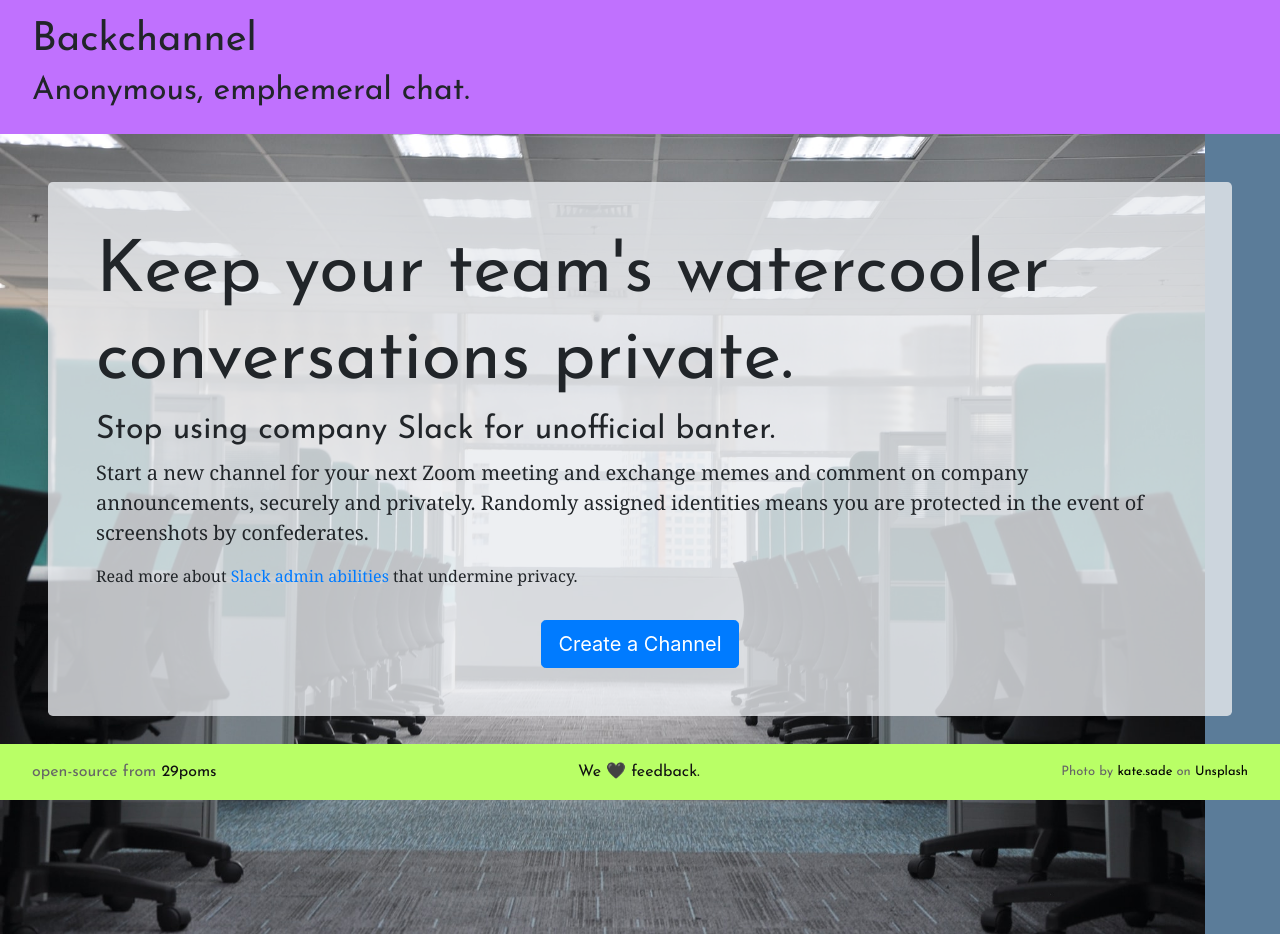
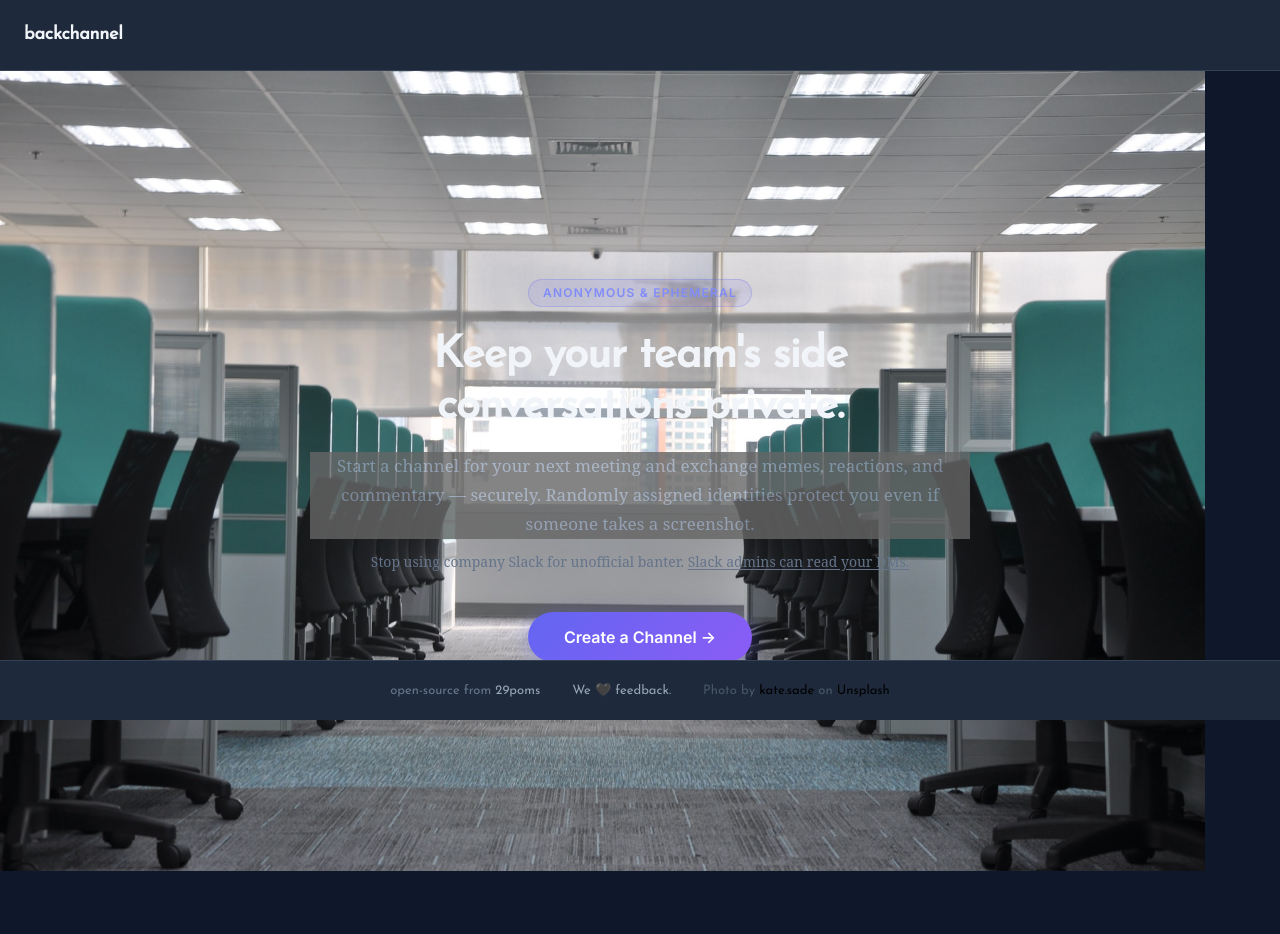
Before and after one commit to vegetabill/backchannel, a React (Create React App) app in the folder packages/backchannel-web/: page / in a window 1280 px wide. After the commit the page ends 871 px from the top, so only its background shows below. Built offline with nearby package versions, Linux system fonts and the light colour scheme; no server answers.

Commit message:
styling suggestions from claude plus some manual tweaks

```diff
--- a/packages/backchannel-web/public/index.html
+++ b/packages/backchannel-web/public/index.html
@@ -12,7 +12,7 @@
       content="Web site created using create-react-app"
     />
     <link
-      href="https://fonts.googleapis.com/css2?family=Josefin+Sans&family=Noto+Serif&display=swap"
+      href="https://fonts.googleapis.com/css2?family=Inter:wght@400;500;600;700&family=Josefin+Sans&display=swap"
       rel="stylesheet"
     />
     <title>backchannel</title>
--- a/packages/backchannel-web/src/pages/HomePage.tsx
+++ b/packages/backchannel-web/src/pages/HomePage.tsx
@@ -1,6 +1,5 @@
 import React from "react";
 import { Link } from "react-router-dom";
-import { Jumbotron } from "reactstrap";
 import Routes from "../Routes";
 import Footer from "../components/Footer";
 
@@ -8,37 +7,33 @@ function HomePage() {
   return (
     <>
       <header>
-        <h1>Backchannel</h1>
-        <h2>Anonymous, emphemeral chat.</h2>
+        <div style={{ padding: "0.75rem 1.5rem" }}>
+          <h1 style={{ margin: 0, fontSize: "1.125rem", fontWeight: 700, color: "#f1f5f9", letterSpacing: "-0.01em" }}>
+            backchannel
+          </h1>
+        </div>
       </header>
       <main className="landing">
-        <Jumbotron>
-          <h1 className="display-3">
-            Keep your team's watercooler conversations private.
-          </h1>
-          <h2>Stop using company Slack for unofficial banter.</h2>
-          <p className="lead">
-            Start a new channel for your next Zoom meeting and exchange memes
-            and comment on company announcements, securely and privately.
-            Randomly assigned identities means you are protected in the event of
-            screenshots by confederates.
+        <div className="hero">
+          <span className="hero__eyebrow">Anonymous &amp; Ephemeral</span>
+          <h2 className="hero__title">
+            Keep your team's side conversations private.
+          </h2>
+          <p className="hero__subtitle">
+            Start a channel for your next meeting and exchange memes, reactions,
+            and commentary — securely. Randomly assigned identities protect you
+            even if someone takes a screenshot.
           </p>
-          <p>
-            Read more about{" "}
+          <p className="hero__fine-print">
+            Stop using company Slack for unofficial banter.{" "}
             <a href="https://nypost.com/2018/03/22/slack-will-allow-employers-to-read-your-private-messages/">
-              Slack admin abilities
-            </a>{" "}
-            that undermine privacy.
+              Slack admins can read your DMs.
+            </a>
           </p>
-          <form>
-            <Link
-              className="btn btn-primary btn-lg"
-              to={Routes.CREATE_CHANNEL.build()}
-            >
-              Create a Channel
-            </Link>
-          </form>
-        </Jumbotron>
+          <Link className="hero__cta" to={Routes.CREATE_CHANNEL.build()}>
+            Create a Channel →
+          </Link>
+        </div>
       </main>
       <Footer>
         <>
--- a/packages/backchannel-web/src/style/App.css
+++ b/packages/backchannel-web/src/style/App.css
@@ -1,122 +1,339 @@
-.outgoingMessage {
-  color: gray;
+/* === Global === */
+*, *::before, *::after {
+  box-sizing: border-box;
+}
+
+body {
+  font-family: 'Inter', 'Josefin Sans', -apple-system, BlinkMacSystemFont, 'Segoe UI', sans-serif;
+  background-color: #0f172a;
+  color: #f1f5f9;
+  margin: 0;
+}
+
+a {
+  color: #818cf8;
+  text-decoration: none;
+}
+
+a:hover {
+  color: #a5b4fc;
+  text-decoration: underline;
+}
+
+/* === Header === */
+header {
+  background-color: #1e293b;
+  border-bottom: 1px solid #334155;
+  padding: 0.75rem 0;
+  position: sticky;
+  top: 0;
+  z-index: 100;
+}
+
+header h2 {
+  font-size: 1rem;
+  margin: 0;
+  display: flex;
+  align-items: center;
+  gap: 0.5rem;
+  color: #f1f5f9;
+}
+
+.header--disconnected {
+  background-color: #1e293b;
+  border-bottom: 2px solid #ef4444;
+}
+
+.header--disconnected h2 {
+  color: #fca5a5;
+}
+
+.header--disconnected a {
+  color: #f87171;
+}
+
+/* === Main === */
+main {
+  background-color: #0f172a;
+  min-height: calc(100vh - 64px);
+  padding-bottom: 7rem;
+}
+
+.channel--readonly {
+  background-color: #0d1117;
+}
+
+main.channel--readonly .alert {
+  background-color: #1e293b;
+  color: #94a3b8;
+  border: 1px solid #334155;
+}
+
+main.channel--readonly img {
+  filter: grayscale(100%);
 }
 
 main.channel--readonly .avatar {
-  filter: grayscale();
+  filter: grayscale(1);
 }
 
+/* === Landing page === */
+.landing {
+  display: flex;
+  flex-direction: column;
+  align-items: center;
+  justify-content: center;
+  min-height: calc(100vh - 120px);
+  padding: 2rem;
+}
+
+.hero {
+  max-width: 660px;
+  text-align: center;
+}
+
+.hero__eyebrow {
+  display: inline-block;
+  font-size: 0.75rem;
+  font-weight: 600;
+  letter-spacing: 0.1em;
+  text-transform: uppercase;
+  color: #818cf8;
+  background: rgba(99, 102, 241, 0.1);
+  border: 1px solid rgba(99, 102, 241, 0.25);
+  border-radius: 9999px;
+  padding: 0.25rem 0.875rem;
+  margin-bottom: 1.5rem;
+}
+
+.hero__title {
+  font-size: 2.75rem;
+  font-weight: 700;
+  color: #f1f5f9;
+  line-height: 1.15;
+  margin-bottom: 1.25rem;
+  letter-spacing: -0.02em;
+}
+
+.hero__subtitle {
+  font-size: 1.0625rem;
+  color: #94a3b8;
+  margin-bottom: 0.75rem;
+  line-height: 1.7;
+  background-color: #666;
+  opacity: 80%;
+}
+
+.hero__fine-print {
+  font-size: 0.875rem;
+  color: #64748b;
+  margin-bottom: 2.5rem;
+}
+
+.hero__fine-print a {
+  color: #64748b;
+  text-decoration: underline;
+  text-underline-offset: 2px;
+}
+
+.hero__fine-print a:hover {
+  color: #94a3b8;
+}
+
+.hero__cta {
+  display: inline-flex;
+  align-items: center;
+  gap: 0.5rem;
+  background: linear-gradient(135deg, #6366f1 0%, #8b5cf6 100%);
+  color: #fff !important;
+  font-size: 1rem;
+  font-weight: 600;
+  padding: 0.8125rem 2.25rem;
+  border-radius: 9999px;
+  border: none;
+  text-decoration: none !important;
+  transition: opacity 0.15s ease, transform 0.15s ease, box-shadow 0.15s ease;
+  box-shadow: 0 4px 20px rgba(99, 102, 241, 0.4);
+}
+
+.hero__cta:hover {
+  opacity: 0.92;
+  transform: translateY(-1px);
+  box-shadow: 0 6px 28px rgba(99, 102, 241, 0.5);
+}
+
+/* === Avatars === */
 .avatar--large {
-  background-color: #fff;
-  border-radius: 75px;
-  border: 3px solid #000;
-  height: 75px;
-  max-height: 75px;
-  max-width: 75px;
-  width: 75px;
+  background-color: #1e293b;
+  border-radius: 50%;
+  border: 2px solid #6366f1;
+  height: 44px;
+  max-height: 44px;
+  max-width: 44px;
+  width: 44px;
+  display: inline-block;
 }
 
 .avatar--small {
-  border-radius: 40px;
-  max-height: 40px;
-  max-width: 40px;
-  background-color: #000;
-  border-radius: 50px;
-  border: 2px solid #fff;
+  border-radius: 50%;
+  max-height: 36px;
+  max-width: 36px;
+  background-color: #1e293b;
+  border: 2px solid #334155;
 }
 
-.chatEditor {
-  position: fixed;
-  bottom: 3em;
-  width: 100%;
-  background-color: #ddd;
-  padding: 1em 2em;
-}
-
-.chatEditor__button {
-  margin-top: 1em;
-}
-
+/* === Chat messages === */
 .media {
-  margin: 1em 0;
+  margin: 0.625rem 0;
+  padding: 0.375rem 0;
 }
 
 .media-left {
-  margin-right: 0.5em;
+  margin-right: 0.75rem;
+}
+
+.media-heading {
+  font-size: 0.875rem;
+  font-weight: 600;
+  color: #a5b4fc;
+  border-bottom: none;
+  margin-bottom: 0.2rem;
 }
 
 main.channel--readonly .media-heading,
 main.channel--readonly .chatTimestamp {
-  color: #ccc;
-  border-color: #ccc;
-}
-
-.media-heading {
-  font-size: medium;
-  color: #b9ff66;
-  border-bottom: 1px solid #b9ff66;
+  color: #475569;
 }
 
 .media-body__text {
-  padding: 0.5em 1em;
+  padding: 0.125rem 0;
   width: 100%;
-  color: #fff;
+  color: #e2e8f0;
+  font-size: 0.9375rem;
+  line-height: 1.55;
 }
 
 .media-body__meme img {
   max-width: 50%;
+  border-radius: 0.5rem;
 }
 
 .media-body__textLine {
   display: block;
 }
 
-.chatTimestamp {
-  color: #b9ff66;
-  border: 2px solid #b9ff66;
-  background-color: transparent;
-  border-radius: 0.5em;
-  border-bottom: 0;
-  margin-left: 1em;
-  padding: 0.25em;
-  font-size: small;
+.outgoingMessage {
+  opacity: 0.45;
 }
 
+/* === Timestamp === */
+.chatTimestamp {
+  color: #475569;
+  background-color: transparent;
+  border: none;
+  border-radius: 0;
+  margin-left: 0.5rem;
+  padding: 0;
+  font-size: 0.75rem;
+  font-weight: 400;
+}
+
+/* === Membership events === */
+.membershipChange {
+  color: #475569;
+  background-color: transparent;
+  margin: 0.125rem 0 0.125rem 1rem;
+  font-size: 0.8125rem;
+  font-style: italic;
+}
+
+/* === Chat editor === */
+.chatEditor {
+  position: fixed;
+  bottom: 0;
+  left: 0;
+  right: 0;
+  width: 100%;
+  background-color: #1e293b;
+  border-top: 1px solid #334155;
+  padding: 0.875rem 1.5rem;
+  z-index: 200;
+}
+
+.chatEditor .form-control {
+  background-color: #0f172a;
+  border: 1px solid #334155;
+  color: #f1f5f9;
+  border-radius: 0.5rem;
+  padding: 0.625rem 1rem;
+  font-size: 0.9375rem;
+}
+
+.chatEditor .form-control::placeholder {
+  color: #475569;
+}
+
+.chatEditor .form-control:focus {
+  background-color: #0f172a;
+  border-color: #6366f1;
+  box-shadow: 0 0 0 3px rgba(99, 102, 241, 0.15);
+  color: #f1f5f9;
+  outline: none;
+}
+
+.chatEditor__button {
+  margin-top: 0.5rem;
+  background: linear-gradient(135deg, #6366f1 0%, #8b5cf6 100%) !important;
+  border: none !important;
+  border-radius: 0.5rem !important;
+  font-weight: 600 !important;
+  padding: 0.5rem 1.25rem !important;
+  transition: opacity 0.15s !important;
+  color: #fff !important;
+}
+
+.chatEditor__button:hover:not(:disabled) {
+  opacity: 0.85 !important;
+}
+
+/* === Expiration clock === */
 .expirationClock {
   max-width: 5rem;
 }
 
-main {
-  background-color: #5b7c99;
+/* === Footer === */
+footer {
+  background-color: #1e293b;
+  border-top: 1px solid #334155;
+  padding: 1.25rem 0;
+  margin-bottom: 5rem;
 }
 
-.header--disconnected {
-  background-color: #666;
+.footer {
+  display: flex;
+  justify-content: center;
+  gap: 2rem;
+  flex-wrap: wrap;
 }
 
-.header--disconnected a {
-  color: #b9ff66;
+.footerSection {
+  color: #64748b;
+  font-size: 0.8125rem;
 }
 
-.channel--readonly {
-  background-color: #111;
+.footerSection a {
+  color: #94a3b8;
 }
 
-main.channel--readonly .alert {
-  background-color: #ccc;
-  color: #000;
+.footerSection a:hover {
+  color: #f1f5f9;
 }
 
-main.channel--readonly img {
-  filter: grayscale(100%);
+.footerSection--secondary {
+  color: #475569;
 }
 
+/* === Misc === */
 #applicationVersion {
   display: none;
 }
-
-.membershipChange {
-  color: white;
-  background-color: #333;
-  margin: 0 0 1em 1em;
-}
```
